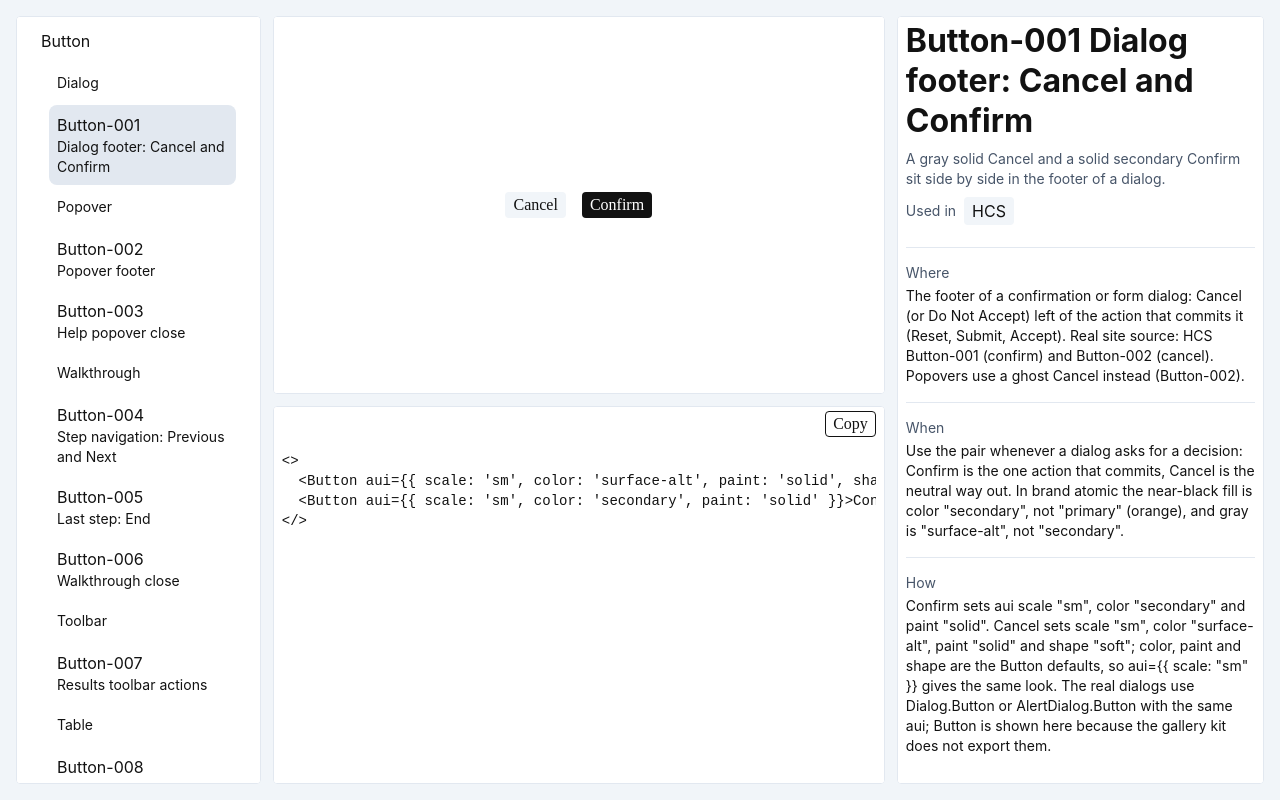
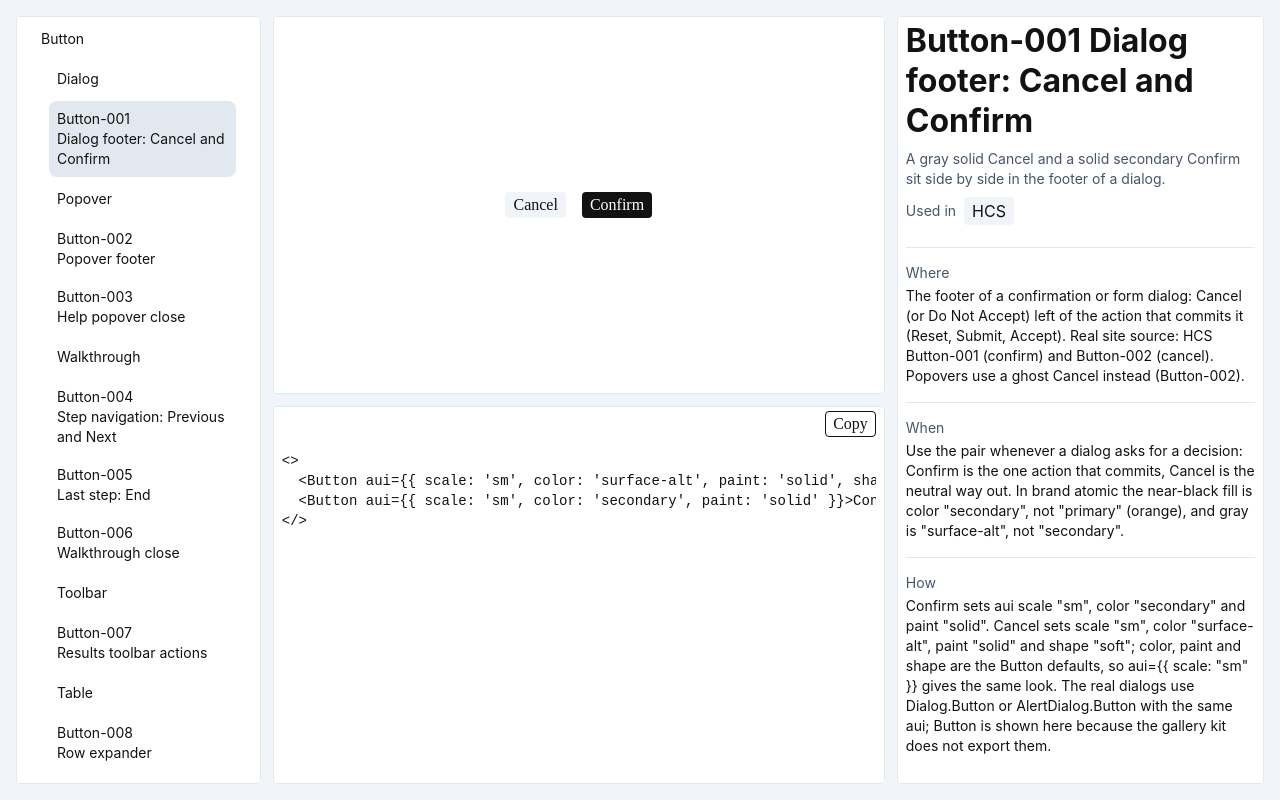
Before and after one commit to amelie-pierce/atomicaui-usecase, a React (Vite) app: page / in a window 1280 px wide. Built offline with nearby package versions, Linux system fonts and the light colour scheme; some icons are missing.

Commit message:
Use one font size for every row in the use case tree

```diff
--- a/src/usecase-gallery/ui/tree-pane.tsx
+++ b/src/usecase-gallery/ui/tree-pane.tsx
@@ -58,7 +58,7 @@ export function TreePane({ groups, selectedId, title }: TreePaneProps) {
           <Collapsible key={group.id} open={!closed.has(group.id)} onOpenChange={(open) => setOpen(group.id, open)}>
             <Collapsible.Header>
               <Collapsible.Trigger>
-                <Type role="p2" as="span" weight="semi-bold">{group.title}</Type>
+                <Type role="p3" as="span" weight="semi-bold">{group.title}</Type>
                 <Collapsible.Chevron />
               </Collapsible.Trigger>
             </Collapsible.Header>
@@ -87,7 +87,7 @@ export function TreePane({ groups, selectedId, title }: TreePaneProps) {
                                 className="ug-tree__link"
                                 aria-current={selected ? 'page' : undefined}
                               >
-                                <Type role="p2" as="span" weight={selected ? 'bold' : 'semi-bold'}>{usecase.id}</Type>
+                                <Type role="p3" as="span" weight={selected ? 'bold' : 'semi-bold'}>{usecase.id}</Type>
                                 <Type role="p3" as="span" weight={selected ? 'bold' : undefined}>{usecase.title}</Type>
                               </a>
                             </li>
```
